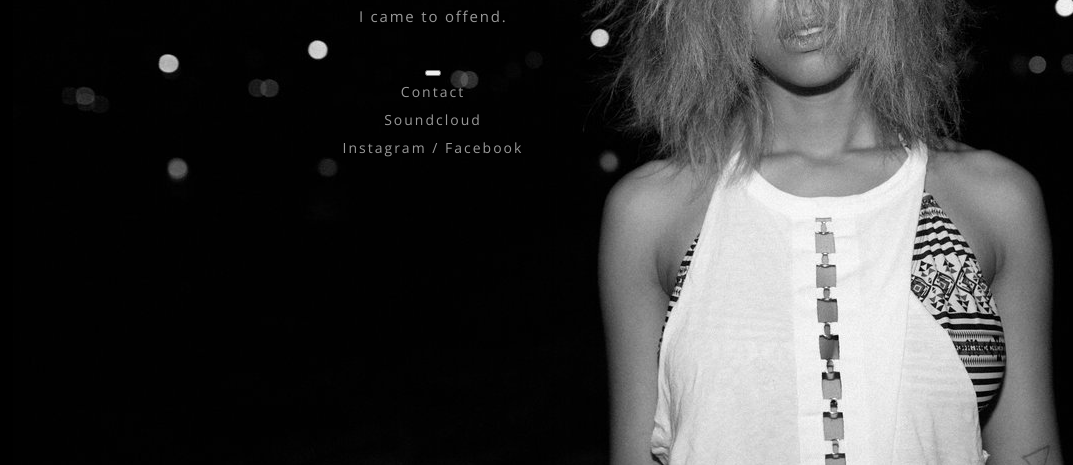
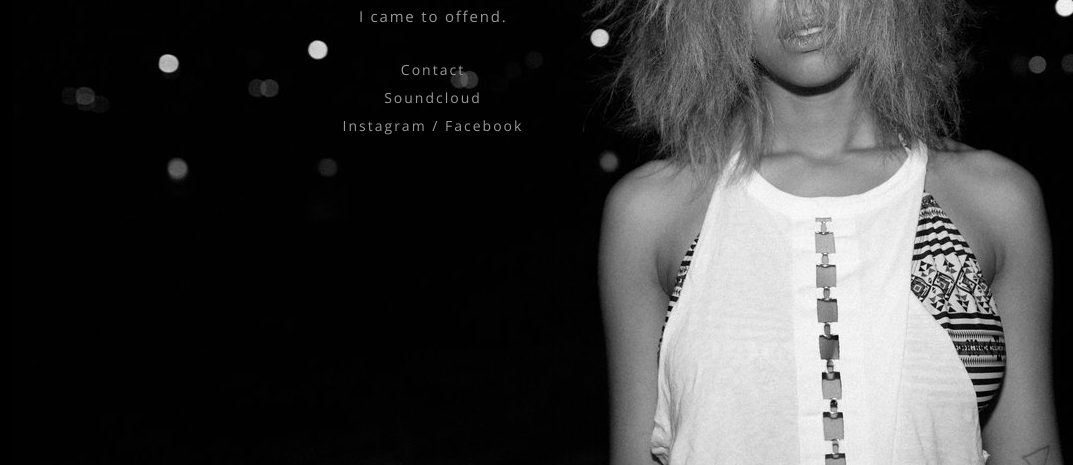
Before and after one commit to dzeignyc/Kamzei, a plain HTML site: page index.html in a window 1280 px wide. Shown: the part 335-800 px from the top of the page, without its empty margins (207-1280 px from the left). Drawn offline with nearby package versions, Linux system fonts and the light colour scheme.

Commit message:
Update index.html

```diff
--- a/index.html
+++ b/index.html
@@ -24,8 +24,6 @@
         <div id="wrapper">
             <h1>Kamzei</h1>
             <h2>I came to offend.&nbsp;</h2>
-            <!-- <p><a href="#" target='_blank'>Shop</a></p> -->
-            <button class='controls paused' preload="auto"></button>
             <p><a href="mailto:officialKamzei@gmail.com">Contact</a></p>
             <p><a href="https://soundcloud.com/kamzei" target='_blank'>Soundcloud</a></p>
             <p><span><a href='https://www.instagram.com/kamzei/' target='_blank'>Instagram</a></span>
```
